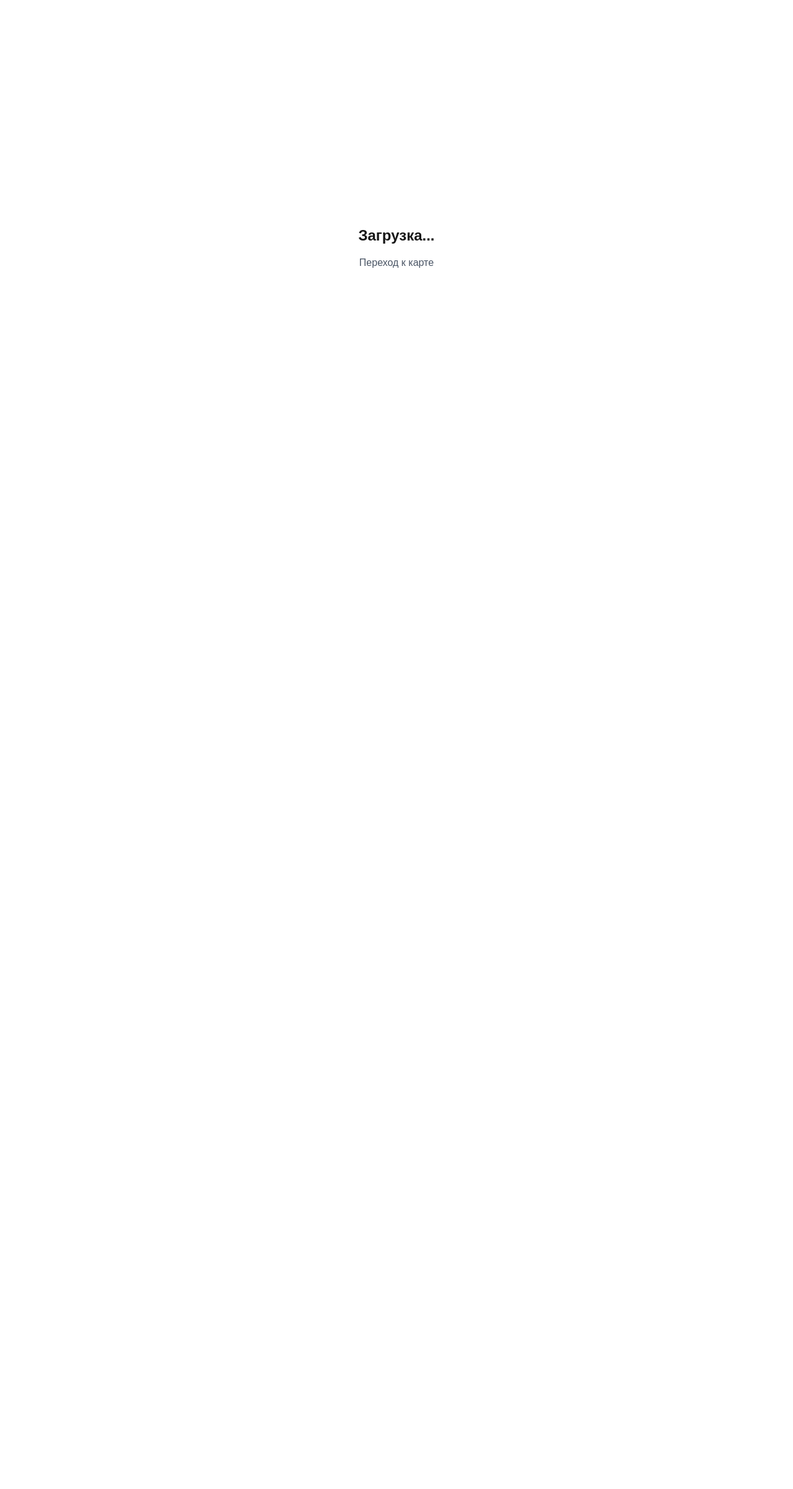
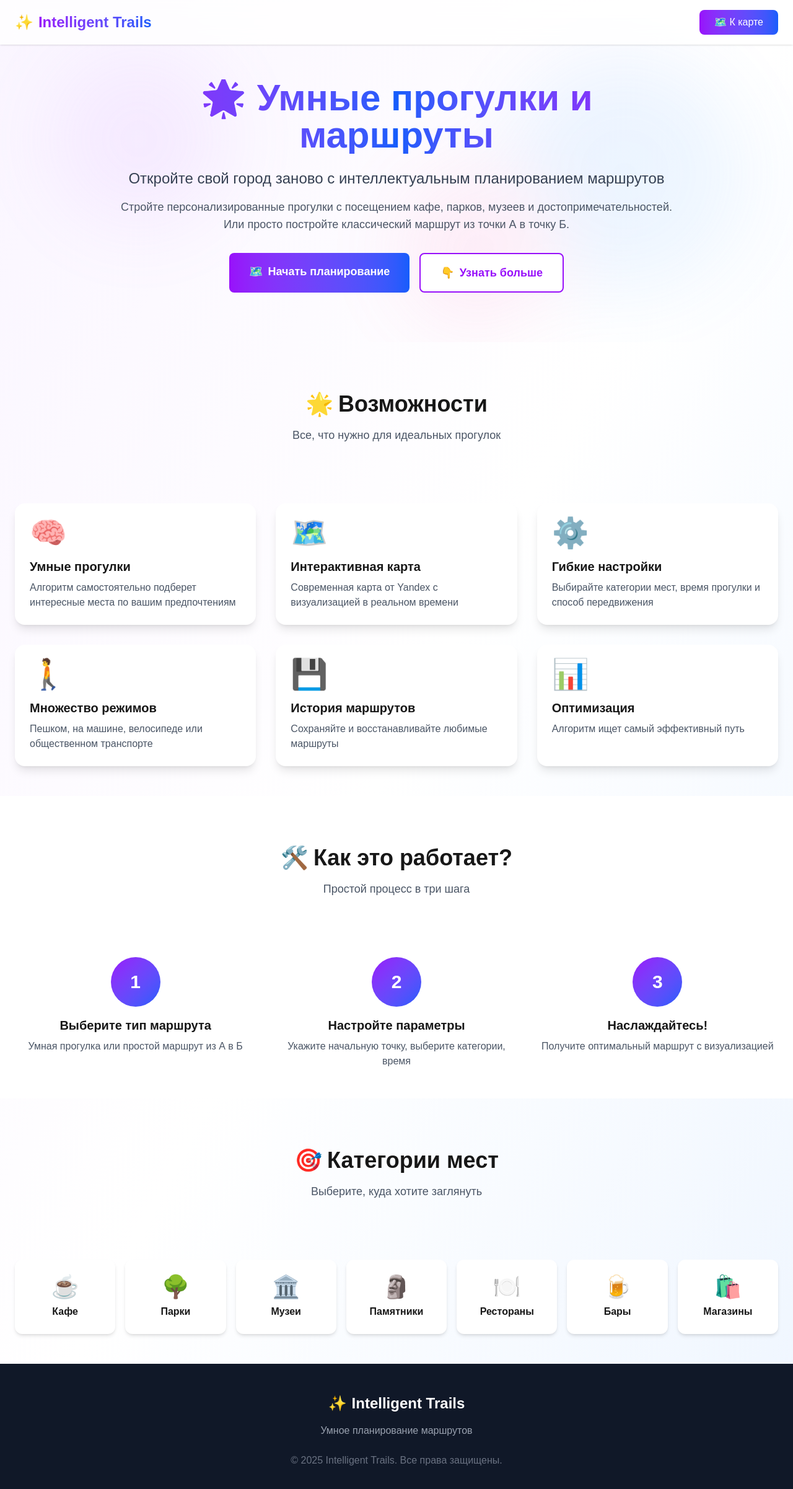
Before and after one commit to jegorRegularUser/intelligent-trails, a Next.js app in the folder next-app/: page / in a window 1280 px wide. Before the commit this address had no page. Shown: the top 2402 px of the page at 62% size. Before the commit the page ends 800 px from the top, so only its background shows below. Built offline with nearby package versions, Linux system fonts and the light colour scheme.

Commit message:
feat: add landing page with proper styling and navigation
- Full landing page from old project
- Navigation component with auth states
- Landing CSS styles
- Hero section with animations
- Features, benefits sections
- Footer

```diff
--- a/next-app/src/app/page.tsx
+++ b/next-app/src/app/page.tsx
@@ -2,20 +2,193 @@
 
 import { useEffect } from 'react'
 import { useRouter } from 'next/navigation'
+import Link from 'next/link'
 
-export default function Home() {
-  const router = useRouter()
+export default function LandingPage() {
+  useEffect(() => {
+    // Плавная прокрутка
+    const links = document.querySelectorAll('a[href^="#"]')
+    links.forEach(link => {
+      link.addEventListener('click', (e: any) => {
+        const href = link.getAttribute('href')
+        if (href && href !== '#') {
+          const target = document.querySelector(href)
+          if (target) {
+            e.preventDefault()
+            target.scrollIntoView({ behavior: 'smooth' })
+          }
+        }
+      })
+    })
 
-  useEffect(() => {
-    router.push('/map')
-  }, [router])
+    // Анимация появления элементов
+    const observer = new IntersectionObserver(
+      (entries) => {
+        entries.forEach(entry => {
+          if (entry.isIntersecting) {
+            entry.target.classList.add('animate-fade-in')
+            observer.unobserve(entry.target)
+          }
+        })
+      },
+      { threshold: 0.1, rootMargin: '0px 0px -50px 0px' }
+    )
+
+    document.querySelectorAll('.feature-item, .step-item, .benefit-item, .category-showcase-item').forEach(el => {
+      observer.observe(el)
+    })
+  }, [])
 
   return (
-    <div className="flex items-center justify-center min-h-screen">
-      <div className="text-center">
-        <h1 className="text-2xl font-bold mb-4">Загрузка...</h1>
-        <p className="text-gray-600">Переход к карте</p>
-      </div>
+    <div className="min-h-screen bg-gradient-to-br from-purple-50 via-white to-blue-50">
+      {/* Navigation */}
+      <nav className="fixed top-0 w-full bg-white/80 backdrop-blur-md shadow-sm z-50">
+        <div className="container mx-auto px-6 py-4">
+          <div className="flex justify-between items-center">
+            <Link href="/" className="flex items-center space-x-2 text-2xl font-bold">
+              <span>✨</span>
+              <span className="bg-gradient-to-r from-purple-600 to-blue-600 text-transparent bg-clip-text">
+                Intelligent Trails
+              </span>
+            </Link>
+            <div className="flex items-center space-x-4">
+              <Link href="/map" className="px-6 py-2 bg-gradient-to-r from-purple-600 to-blue-600 text-white rounded-lg hover:shadow-lg transition-all">
+                🗺️ К карте
+              </Link>
+            </div>
+          </div>
+        </div>
+      </nav>
+
+      {/* Hero */}
+      <header className="relative pt-32 pb-20 px-6 overflow-hidden">
+        <div className="absolute inset-0 opacity-10">
+          <div className="absolute top-20 left-20 w-72 h-72 bg-purple-400 rounded-full blur-3xl"></div>
+          <div className="absolute bottom-20 right-20 w-96 h-96 bg-blue-400 rounded-full blur-3xl"></div>
+          <div className="absolute top-1/2 left-1/2 w-64 h-64 bg-pink-400 rounded-full blur-3xl"></div>
+        </div>
+
+        <div className="container mx-auto max-w-4xl text-center relative z-10">
+          <h1 className="text-6xl font-bold mb-6 bg-gradient-to-r from-purple-600 via-blue-600 to-purple-600 text-transparent bg-clip-text">
+            🌟 Умные прогулки и маршруты
+          </h1>
+          <p className="text-2xl text-gray-700 mb-4">
+            Откройте свой город заново с интеллектуальным планированием маршрутов
+          </p>
+          <p className="text-lg text-gray-600 mb-8">
+            Стройте персонализированные прогулки с посещением кафе, парков, музеев и достопримечательностей.<br/>
+            Или просто постройте классический маршрут из точки А в точку Б.
+          </p>
+          <div className="flex justify-center space-x-4">
+            <Link href="/map" className="px-8 py-4 bg-gradient-to-r from-purple-600 to-blue-600 text-white text-lg font-semibold rounded-lg hover:shadow-2xl transform hover:scale-105 transition-all">
+              <span className="mr-2">🗺️</span>
+              Начать планирование
+            </Link>
+            <a href="#features" className="px-8 py-4 bg-white text-purple-600 text-lg font-semibold rounded-lg border-2 border-purple-600 hover:bg-purple-50 transition-all">
+              <span className="mr-2">👇</span>
+              Узнать больше
+            </a>
+          </div>
+        </div>
+      </header>
+
+      {/* Features */}
+      <section id="features" className="py-20 px-6">
+        <div className="container mx-auto">
+          <div className="text-center mb-16">
+            <h2 className="text-4xl font-bold mb-4"><span className="mr-2">🌟</span>Возможности</h2>
+            <p className="text-gray-600 text-lg">Все, что нужно для идеальных прогулок</p>
+          </div>
+          <div className="grid md:grid-cols-3 gap-8">
+            {[
+              { icon: '🧠', title: 'Умные прогулки', desc: 'Алгоритм самостоятельно подберет интересные места по вашим предпочтениям' },
+              { icon: '🗺️', title: 'Интерактивная карта', desc: 'Современная карта от Yandex с визуализацией в реальном времени' },
+              { icon: '⚙️', title: 'Гибкие настройки', desc: 'Выбирайте категории мест, время прогулки и способ передвижения' },
+              { icon: '🚶', title: 'Множество режимов', desc: 'Пешком, на машине, велосипеде или общественном транспорте' },
+              { icon: '💾', title: 'История маршрутов', desc: 'Сохраняйте и восстанавливайте любимые маршруты' },
+              { icon: '📊', title: 'Оптимизация', desc: 'Алгоритм ищет самый эффективный путь' },
+            ].map((feature, i) => (
+              <div key={i} className="feature-item opacity-0 translate-y-8 transition-all duration-600 p-6 bg-white rounded-2xl shadow-lg hover:shadow-2xl transform hover:-translate-y-2">
+                <div className="text-5xl mb-4">{feature.icon}</div>
+                <h3 className="text-xl font-bold mb-2">{feature.title}</h3>
+                <p className="text-gray-600">{feature.desc}</p>
+              </div>
+            ))}
+          </div>
+        </div>
+      </section>
+
+      {/* How it works */}
+      <section className="py-20 px-6 bg-white">
+        <div className="container mx-auto">
+          <div className="text-center mb-16">
+            <h2 className="text-4xl font-bold mb-4"><span className="mr-2">🛠️</span>Как это работает?</h2>
+            <p className="text-gray-600 text-lg">Простой процесс в три шага</p>
+          </div>
+          <div className="grid md:grid-cols-3 gap-8">
+            {[
+              { num: '1', title: 'Выберите тип маршрута', desc: 'Умная прогулка или простой маршрут из А в Б' },
+              { num: '2', title: 'Настройте параметры', desc: 'Укажите начальную точку, выберите категории, время' },
+              { num: '3', title: 'Наслаждайтесь!', desc: 'Получите оптимальный маршрут с визуализацией' },
+            ].map((step, i) => (
+              <div key={i} className="step-item opacity-0 translate-y-8 transition-all duration-600 text-center">
+                <div className="w-20 h-20 mx-auto mb-4 bg-gradient-to-br from-purple-600 to-blue-600 text-white text-3xl font-bold rounded-full flex items-center justify-center">
+                  {step.num}
+                </div>
+                <h3 className="text-xl font-bold mb-2">{step.title}</h3>
+                <p className="text-gray-600">{step.desc}</p>
+              </div>
+            ))}
+          </div>
+        </div>
+      </section>
+
+      {/* Categories */}
+      <section className="py-20 px-6">
+        <div className="container mx-auto">
+          <div className="text-center mb-16">
+            <h2 className="text-4xl font-bold mb-4"><span className="mr-2">🎯</span>Категории мест</h2>
+            <p className="text-gray-600 text-lg">Выберите, куда хотите заглянуть</p>
+          </div>
+          <div className="grid grid-cols-2 md:grid-cols-4 lg:grid-cols-7 gap-4">
+            {[
+              { icon: '☕', name: 'Кафе' },
+              { icon: '🌳', name: 'Парки' },
+              { icon: '🏛️', name: 'Музеи' },
+              { icon: '🗿', name: 'Памятники' },
+              { icon: '🍽️', name: 'Рестораны' },
+              { icon: '🍺', name: 'Бары' },
+              { icon: '🛍️', name: 'Магазины' },
+            ].map((cat, i) => (
+              <div key={i} className="category-showcase-item opacity-0 translate-y-8 transition-all duration-600 p-6 bg-white rounded-xl shadow-md hover:shadow-xl text-center">
+                <div className="text-4xl mb-2">{cat.icon}</div>
+                <div className="font-semibold">{cat.name}</div>
+              </div>
+            ))}
+          </div>
+        </div>
+      </section>
+
+      {/* Footer */}
+      <footer className="bg-gray-900 text-white py-12 px-6">
+        <div className="container mx-auto">
+          <div className="text-center">
+            <div className="text-2xl font-bold mb-4">
+              <span className="mr-2">✨</span>
+              Intelligent Trails
+            </div>
+            <p className="text-gray-400 mb-6">Умное планирование маршрутов</p>
+            <p className="text-gray-500">&copy; 2025 Intelligent Trails. Все права защищены.</p>
+          </div>
+        </div>
+      </footer>
+
+      <style jsx global>{`
+        .animate-fade-in {
+          opacity: 1 !important;
+          transform: translateY(0) !important;
+        }
+      `}</style>
     </div>
   )
 }
```
